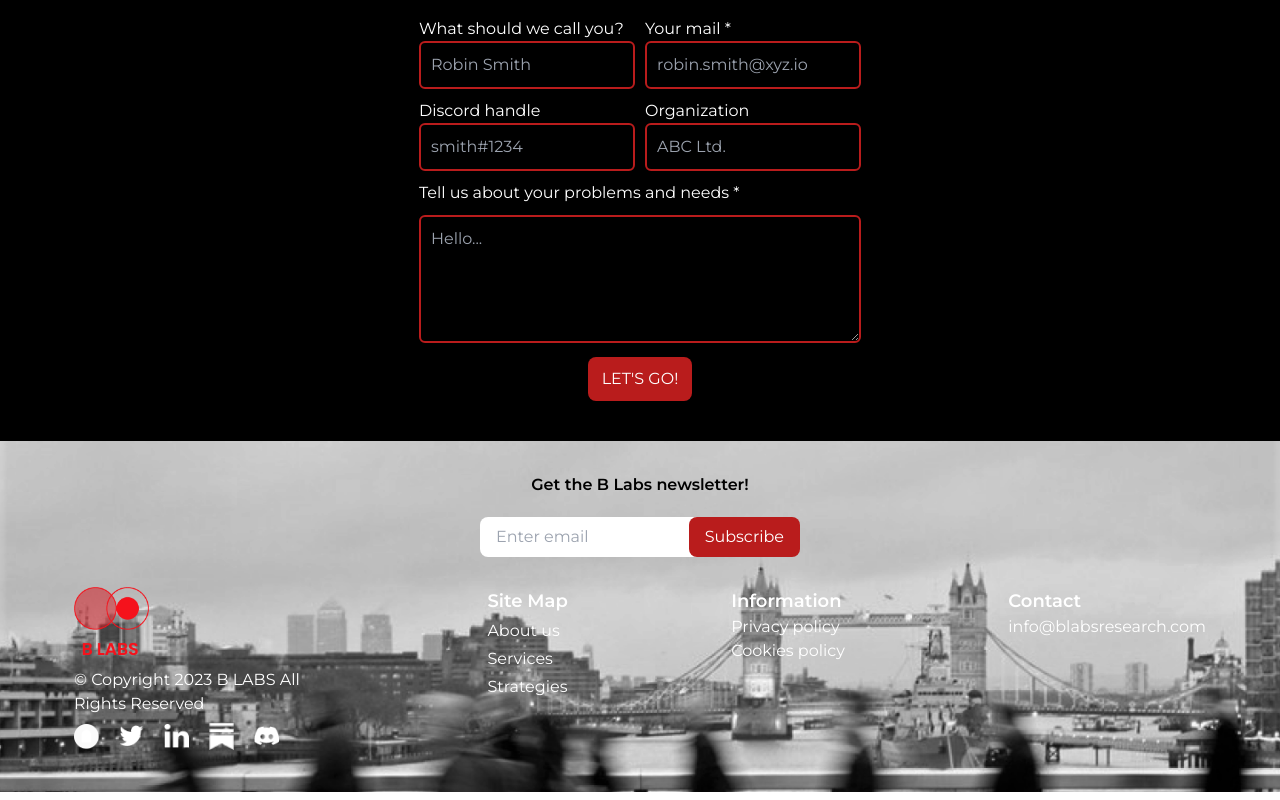
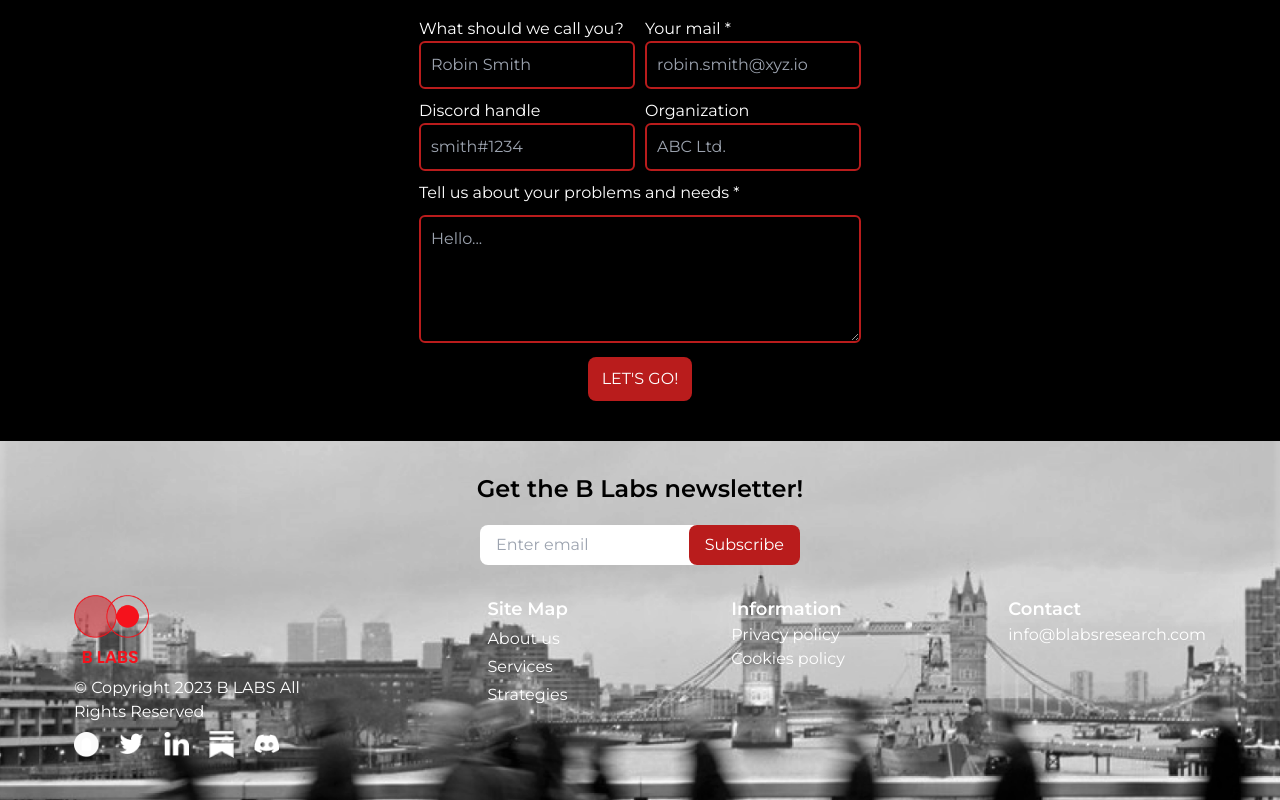
Before and after one commit to BLabsResearch/B-Labs-Website, a Next.js app: page / in a window 1280 px wide. Shown: the part 3580-4380 px from the top of the page. Built offline with nearby package versions, Linux system fonts and the light colour scheme.

Commit message:
suprememods

```diff
--- a/components/Footer.tsx
+++ b/components/Footer.tsx
@@ -6,7 +6,7 @@ export default function Footer() {
         <div className="w-full h-[650px] lg:h-auto bg-[url('/footer.png')] bg-no-repeat bg-bottom bg-cover px-3.5 py-5
             lg:px-10 lg:py-8 flex flex-col items-center justify-center space-y-5">
             <div className="flex flex-col items-center space-y-3.5">
-                <h3 className="h3 font-semibold text-center">Get the B Labs newsletter!</h3>
+                <h3 className="text-lg lg:text-2xl font-semibold text-center">Get the B Labs newsletter!</h3>
             </div>
             <div className="w-full flex justify-center max-w-xs">
                 <div className="flex min-w-full">
```
